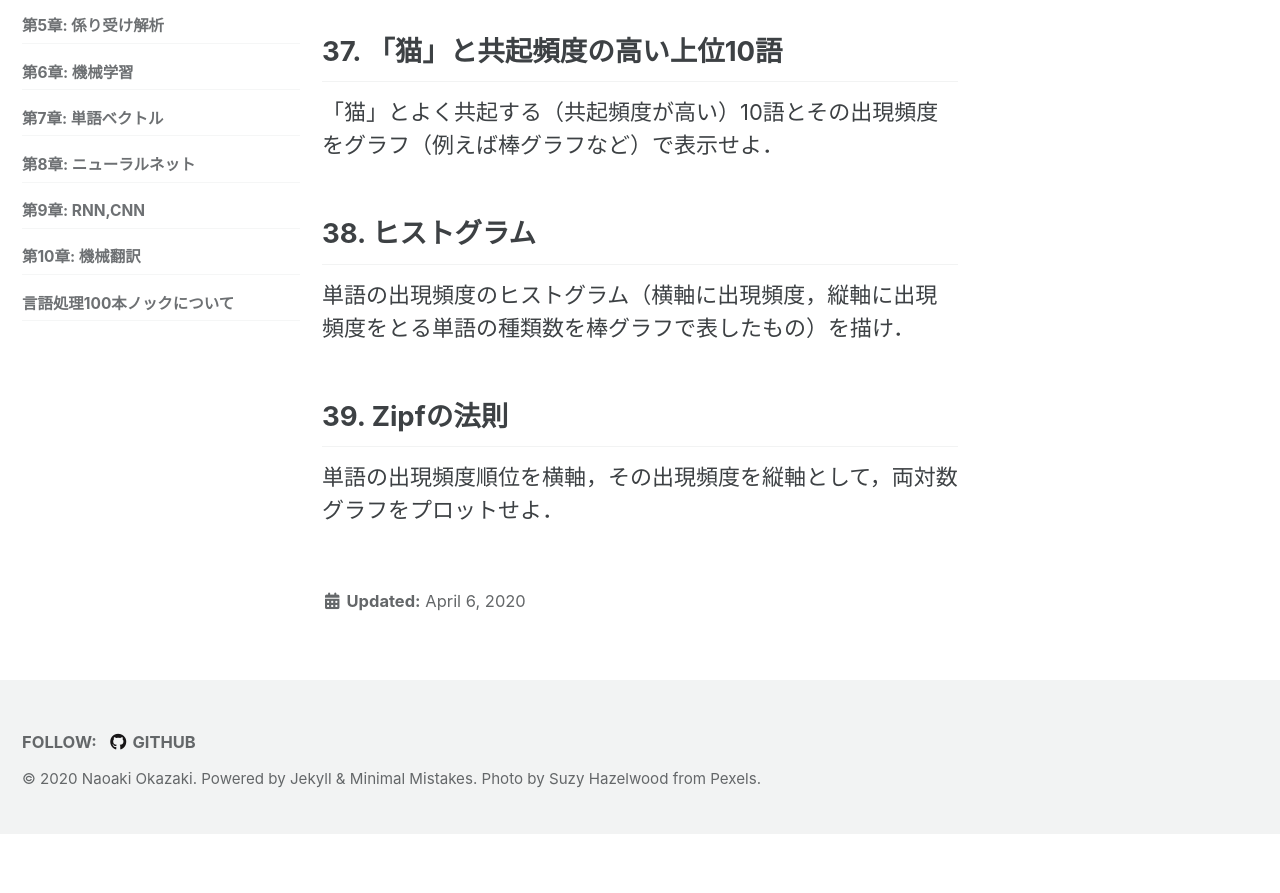
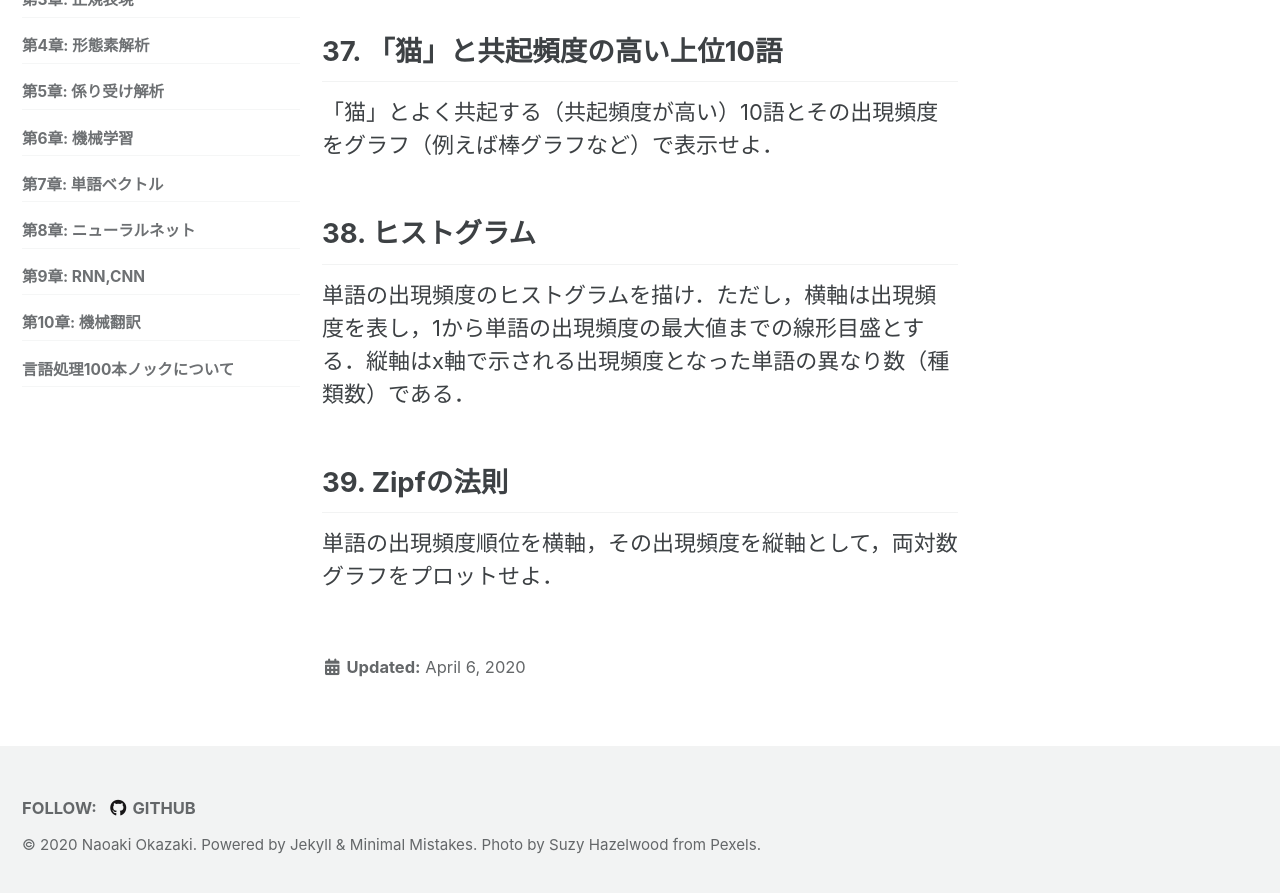
Before and after one commit to nlp100/nlp100.github.io, a Jekyll site: the page built from ja/ch04.md, in a window 1280 px wide and 900 px high, scrolled down 1687 px. Shown: the top 893 px of the window. Built offline with Jekyll 4.4.1, drawn with Linux system fonts in a browser that asks for light colours; cached includes are drawn as plain includes; nearby versions of some CDN libraries; before the commit the page ends 2521 px from its top, so only the background shows below that.

Commit message:
Synchronize with the English translation in the previous commit.

```diff
--- a/ja/ch04.md
+++ b/ja/ch04.md
@@ -38,7 +38,7 @@ header:
 「猫」とよく共起する（共起頻度が高い）10語とその出現頻度をグラフ（例えば棒グラフなど）で表示せよ．
 
 ## 38. ヒストグラム
-単語の出現頻度のヒストグラム（横軸に出現頻度，縦軸に出現頻度をとる単語の種類数を棒グラフで表したもの）を描け．
+単語の出現頻度のヒストグラムを描け．ただし，横軸は出現頻度を表し，1から単語の出現頻度の最大値までの線形目盛とする．縦軸はx軸で示される出現頻度となった単語の異なり数（種類数）である．
 
 ## 39. Zipfの法則
 単語の出現頻度順位を横軸，その出現頻度を縦軸として，両対数グラフをプロットせよ．
```
